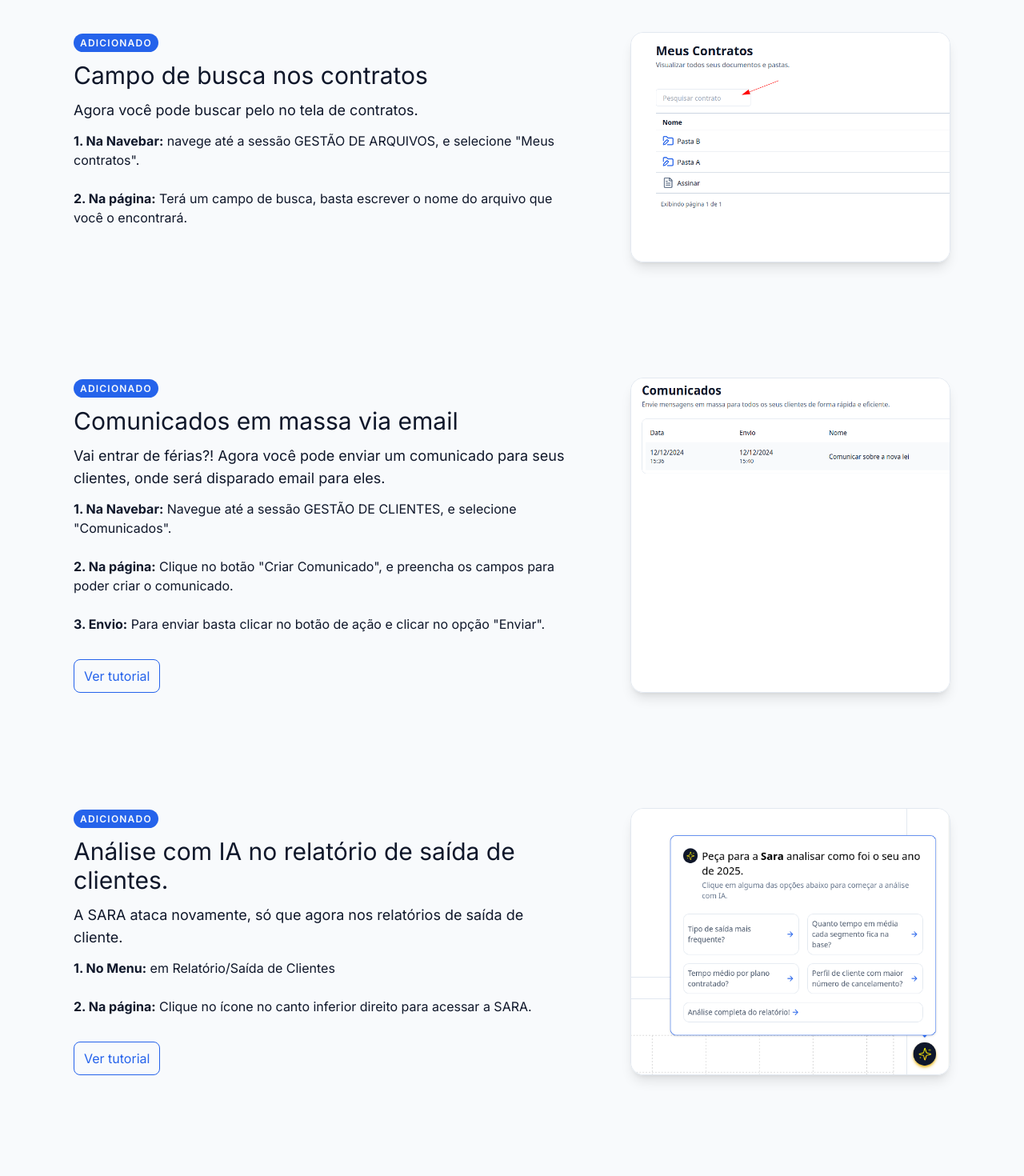
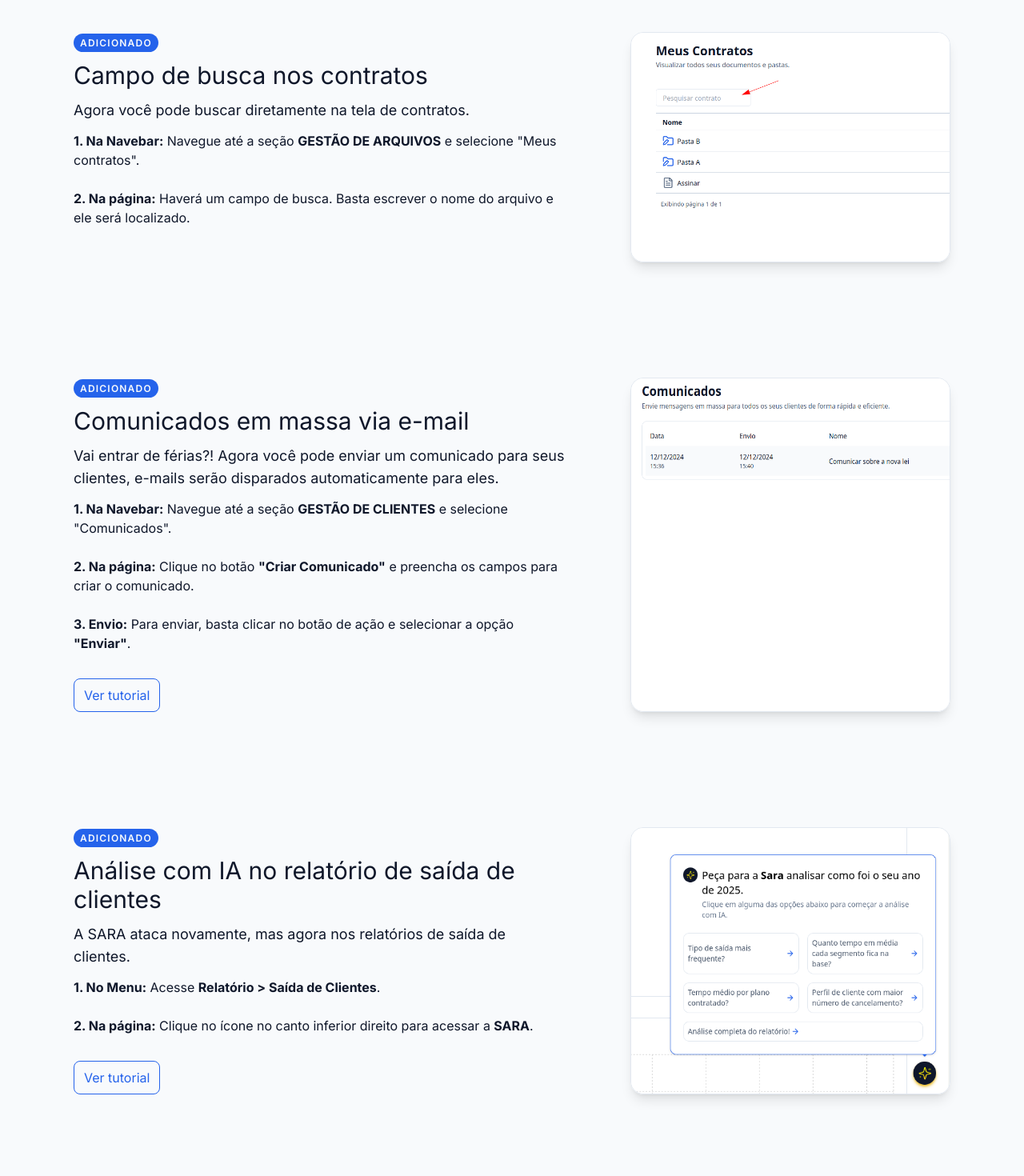
Before and after one commit to amanda-raiane/client-versions, a Next.js app: page / in a window 1280 px wide. Shown: the part 540-2010 px from the top of the page at 80% size. Built offline with nearby package versions, Linux system fonts and the light colour scheme.

Commit message:
fix: gramatical points.8119499370

```diff
--- a/src/app/page.tsx
+++ b/src/app/page.tsx
@@ -55,16 +55,17 @@ export default function Home() {
               Campo de busca nos contratos
             </h2>
             <p className="sm:text-lg">
-              Agora você pode buscar pelo no tela de contratos.
+              Agora você pode buscar diretamente na tela de contratos.
             </p>
             <ol className="space-y-6 pb-8">
               <li>
-                <strong>1. Na Navebar:</strong> navege até a sessão GESTÃO DE
-                ARQUIVOS, e selecione &quot;Meus contratos&quot;.
+                <strong>1. Na Navebar:</strong> Navegue até a seção{" "}
+                <strong>GESTÃO DE ARQUIVOS</strong> e selecione &quot;Meus
+                contratos&quot;.
               </li>
               <li>
-                <strong>2. Na página:</strong> Terá um campo de busca, basta
-                escrever o nome do arquivo que você o encontrará.
+                <strong>2. Na página:</strong> Haverá um campo de busca. Basta
+                escrever o nome do arquivo e ele será localizado.
               </li>
             </ol>
             <Link className="hidden" target="_blank" href={"#"}>
@@ -87,25 +88,26 @@ export default function Home() {
               Adicionado
             </span>
             <h2 className="sm:text-3xl text-2xl">
-              Comunicados em massa via email
+              Comunicados em massa via e-mail
             </h2>
             <p className="sm:text-lg">
               Vai entrar de férias?! Agora você pode enviar um comunicado para
-              seus clientes, onde será disparado email para eles.
+              seus clientes, e-mails serão disparados automaticamente para eles.
             </p>
             <ol className="space-y-6 pb-8">
               <li>
-                <strong>1. Na Navebar:</strong> Navegue até a sessão GESTÃO DE
-                CLIENTES, e selecione &quot;Comunicados&quot;.
+                <strong>1. Na Navebar:</strong> Navegue até a seção{" "}
+                <strong>GESTÃO DE CLIENTES</strong> e selecione
+                &quot;Comunicados&quot;.
               </li>
               <li>
-                <strong>2. Na página:</strong> Clique no botão &quot;Criar
-                Comunicado&quot;, e preencha os campos para poder criar o
-                comunicado.
+                <strong>2. Na página:</strong> Clique no botão{" "}
+                <strong>&quot;Criar Comunicado&quot;</strong> e preencha os
+                campos para criar o comunicado.
               </li>
               <li>
-                <strong>3. Envio:</strong> Para enviar basta clicar no botão de
-                ação e clicar no opção &quot;Enviar&quot;.
+                <strong>3. Envio:</strong> Para enviar, basta clicar no botão de
+                ação e selecionar a opção <strong>&quot;Enviar&quot;</strong>.
               </li>
             </ol>
             <Link
@@ -133,19 +135,20 @@ export default function Home() {
               Adicionado
             </span>
             <h2 className="sm:text-3xl text-2xl">
-              Análise com IA no relatório de saída de clientes.
+              Análise com IA no relatório de saída de clientes
             </h2>
             <p className="sm:text-lg">
-              A SARA ataca novamente, só que agora nos relatórios de saída de
-              cliente.
+              A SARA ataca novamente, mas agora nos relatórios de saída de
+              clientes.
             </p>
             <ol className="space-y-6 pb-8">
               <li>
-                <strong>1. No Menu:</strong> em Relatório/Saída de Clientes
+                <strong>1. No Menu:</strong> Acesse{" "}
+                <strong> Relatório &gt; Saída de Clientes</strong>.
               </li>
               <li>
                 <strong>2. Na página:</strong> Clique no ícone no canto inferior
-                direito para acessar a SARA.
+                direito para acessar a <strong>SARA</strong>.
               </li>
             </ol>
             <Link
@@ -193,7 +196,6 @@ export default function Home() {
                   Exibir processo de entrada no relatório de saída de clientes
                 </li>
                 <li>Melhorias visuais na página de informação do cliente</li>
-                <li>Filtrar clientes com período de aviso encerrado</li>
                 <li>
                   Melhorias visuais na página de quadros do fluxo de trabalho
                 </li>
```
